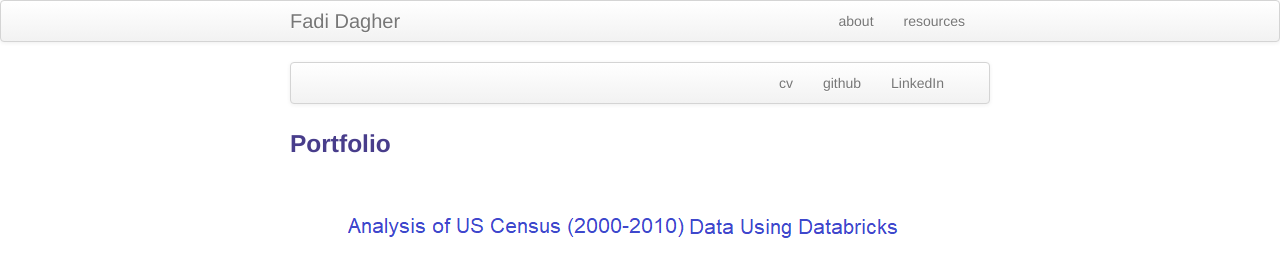
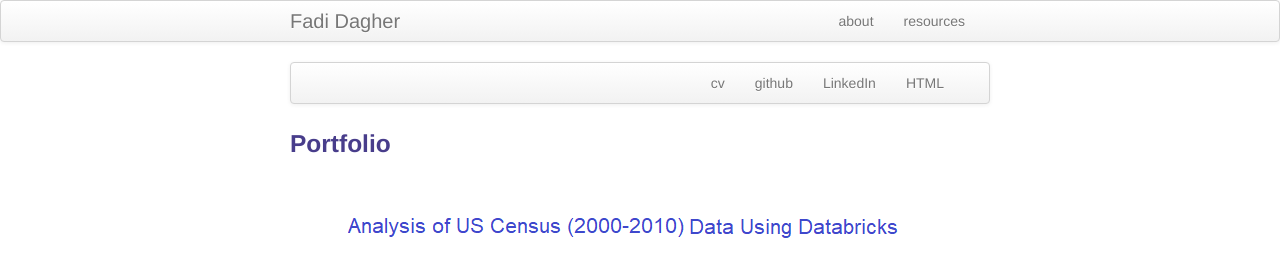
Before and after one commit to fdagher1/fdagher1.github.io, a Jekyll site: the page built from index.md, in a window 1280 px wide. Shown: the top 267 px of the page. Built offline with Jekyll 4.4.1, drawn with Linux system fonts in a browser that asks for light colours.

Commit message:
Update index.md

```diff
--- a/index.md
+++ b/index.md
@@ -11,6 +11,7 @@ keywords: Databricks, Azure
           <li><a href="{{ BASE_PATH }}/assets/fdagher_resume.pdf">cv</a></li>
           <li><a href="https://github.com/fdagher1">github</a></li>
           <li><a href="https://www.linkedin.com/in/fadi-d-9012b4b/">LinkedIn</a></li>
+          <li><a href="{{ BASE_PATH }}/assets/test.html">HTML</a></li>
       </ul>
   </div>
 </div>
```
